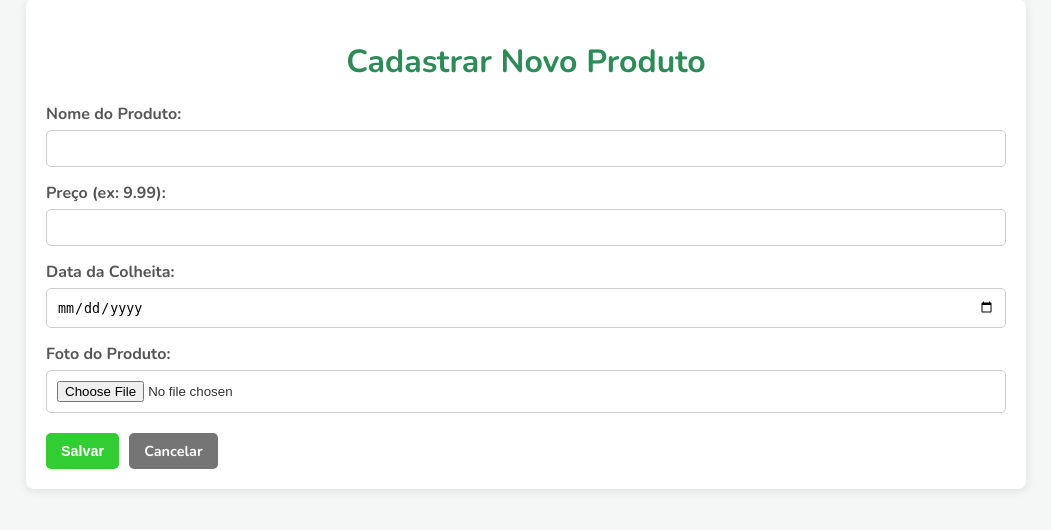
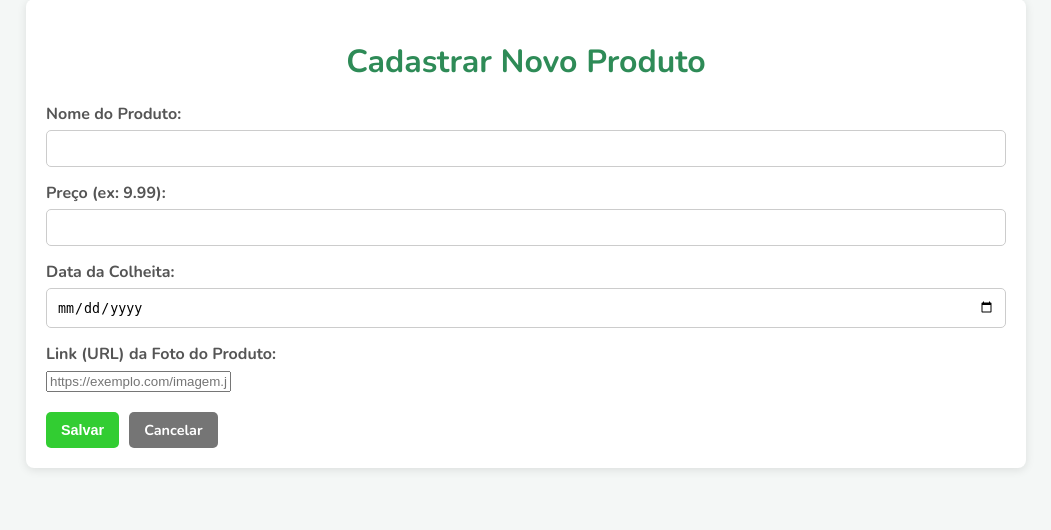
Before and after one commit to Arthur-Felicio2/Ferira, a PHP site: page /form_produto.php in a window 1280 px wide. Shown: the part 21-551 px from the top of the page, without its empty margins (114-1165 px from the left). Run offline with PHP 8.4, Linux system fonts and the light colour scheme; some libraries are stand-ins or nearby versions.

Commit message:
segunda versao

```diff
--- a/form_produto.php
+++ b/form_produto.php
@@ -8,7 +8,7 @@ $produto = [
     'nome' => '',
     'preco' => '',
     'data_colheita' => '',
-    'foto' => ''
+    'foto' => '' // Vai armazenar o link (URL)
 ];
 
 // Se um ID foi passado pela URL, estamos em modo de edição
@@ -43,7 +43,7 @@ if (isset($_GET['id']) && !empty($_GET['id'])) {
     <div class="container">
         <h1><?= $modo_edicao ? 'Editar Produto' : 'Cadastrar Novo Produto' ?></h1>
 
-        <form action="processa_produto.php" method="POST" enctype="multipart/form-data">
+        <form action="processa_produto.php" method="POST">
 
             <input type="hidden" name="acao" value="<?= $modo_edicao ? 'editar' : 'cadastrar' ?>">
             <?php if ($modo_edicao): ?>
@@ -57,23 +57,20 @@ if (isset($_GET['id']) && !empty($_GET['id'])) {
 
             <div class="form-grupo">
                 <label for="preco">Preço (ex: 9.99):</label>
-                <input type="number" step="0.01" id="preco" name="preco"
-                    value="<?= htmlspecialchars($produto['preco']) ?>" required>
+                <input type="number" step="0.01" id="preco" name="preco" value="<?= htmlspecialchars($produto['preco']) ?>" required>
             </div>
 
             <div class="form-grupo">
                 <label for="data_colheita">Data da Colheita:</label>
-                <input type="date" id="data_colheita" name="data_colheita"
-                    value="<?= htmlspecialchars($produto['data_colheita']) ?>" required>
+                <input type="date" id="data_colheita" name="data_colheita" value="<?= htmlspecialchars($produto['data_colheita']) ?>" required>
             </div>
 
             <div class="form-grupo">
-                <label for="foto">Foto do Produto:</label>
-                <input type="file" id="foto" name="foto" accept="image/*">
+                <label for="foto">Link (URL) da Foto do Produto:</label>
+                <input type="url" id="foto" name="foto" placeholder="https://exemplo.com/imagem.jpg" value="<?= htmlspecialchars($produto['foto']) ?>">
+
                 <?php if ($modo_edicao && !empty($produto['foto'])): ?>
-                    <p>Foto atual: <img src="<?= htmlspecialchars($produto['foto']) ?>" alt="Foto atual"
-                            class="foto-produto-preview"></p>
-                    <input type="hidden" name="foto_antiga" value="<?= $produto['foto'] ?>">
+                    <p>Foto atual: <img src="<?= htmlspecialchars($produto['foto']) ?>" alt="Foto atual" class="foto-produto-preview"></p>
                 <?php endif; ?>
             </div>
 
--- a/funcs.php
+++ b/funcs.php
@@ -12,3 +12,43 @@ function conecta($params = "")
          exit;
      }
  };
+
+// seu código da função conecta() já existente fica aqui em cima...
+
+/**
+ * Função para exibir uma imagem de forma segura e com um fallback.
+ * Se o link do BD estiver quebrado ou bloqueado, mostra uma imagem de erro.
+ *
+ * @param string $url O link da imagem vindo do banco de dados.
+ * @param string $alt_text O texto alternativo para a imagem (geralmente o nome do produto).
+ * @param string $classe_css A classe CSS para estilizar a imagem.
+ * @return string A tag HTML <img> completa.
+ */
+function exibirImagem($url, $alt_text, $classe_css = 'foto-produto') {
+    // Caminho para a sua imagem de erro padrão
+    $imagem_erro = 'error.png';
+
+    // Verifica se a URL do banco de dados não está vazia
+    if (!empty($url) && filter_var($url, FILTER_VALIDATE_URL)) {
+        // Se a URL for válida, gera a tag <img> com o evento 'onerror'.
+        // O 'onerror' é um truque de JavaScript: se o 'src' principal falhar,
+        // ele tenta carregar a imagem de erro.
+        $url_segura = htmlspecialchars($url, ENT_QUOTES, 'UTF-8');
+        $alt_seguro = htmlspecialchars($alt_text, ENT_QUOTES, 'UTF-8');
+
+        return '<img
+                    src="' . $url_segura . '"
+                    alt="' . $alt_seguro . '"
+                    class="' . $classe_css . '"
+                    onerror="this.onerror=null; this.src=\'' . $imagem_erro . '\';"
+                >';
+    } else {
+        // Se a URL do banco de dados estiver vazia ou for inválida, mostra a imagem de erro diretamente.
+        $alt_seguro = htmlspecialchars($alt_text, ENT_QUOTES, 'UTF-8');
+        return '<img
+                    src="' . $imagem_erro . '"
+                    alt="Imagem indisponível para ' . $alt_seguro . '"
+                    class="' . $classe_css . '"
+                >';
+    }
+}
```
Also changed, not shown: admin.php (+9 -6 lines), processa_produto.php (+11 -43 lines), vendas.php (+16 -5 lines).
